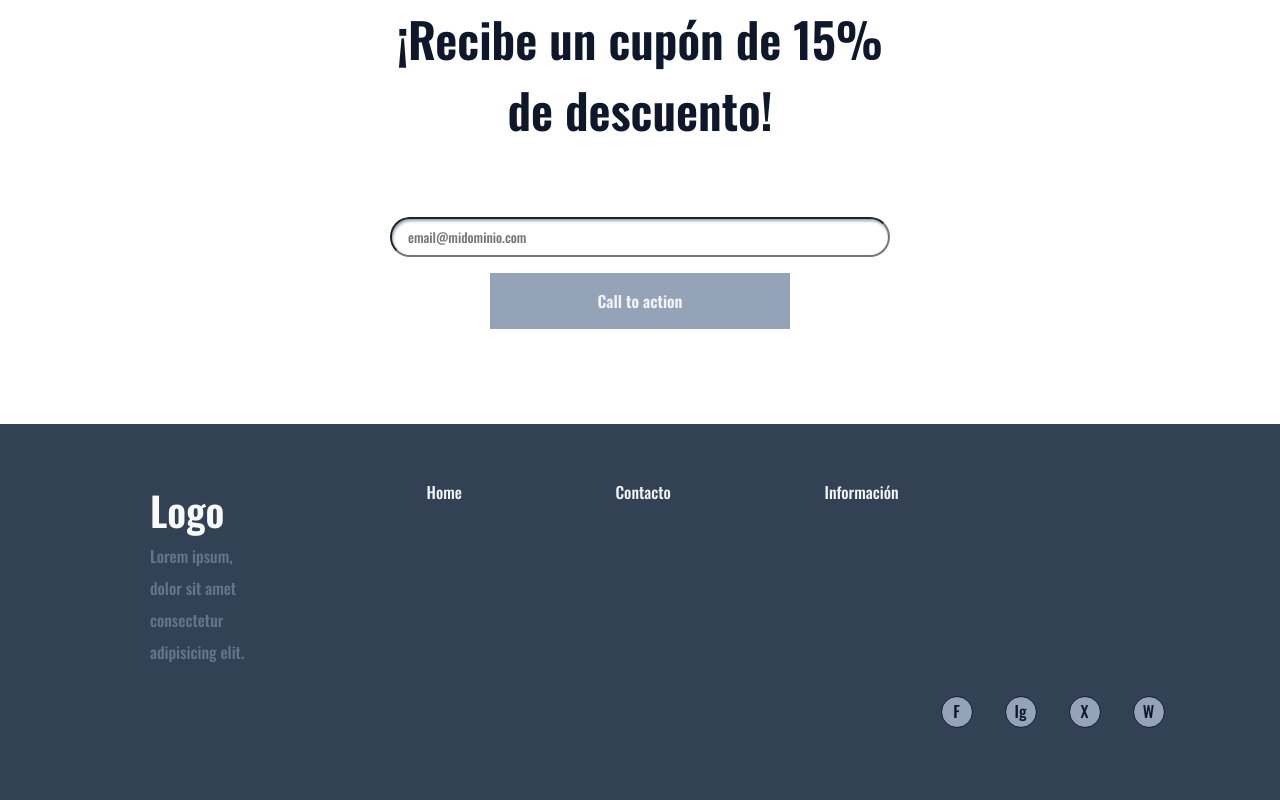
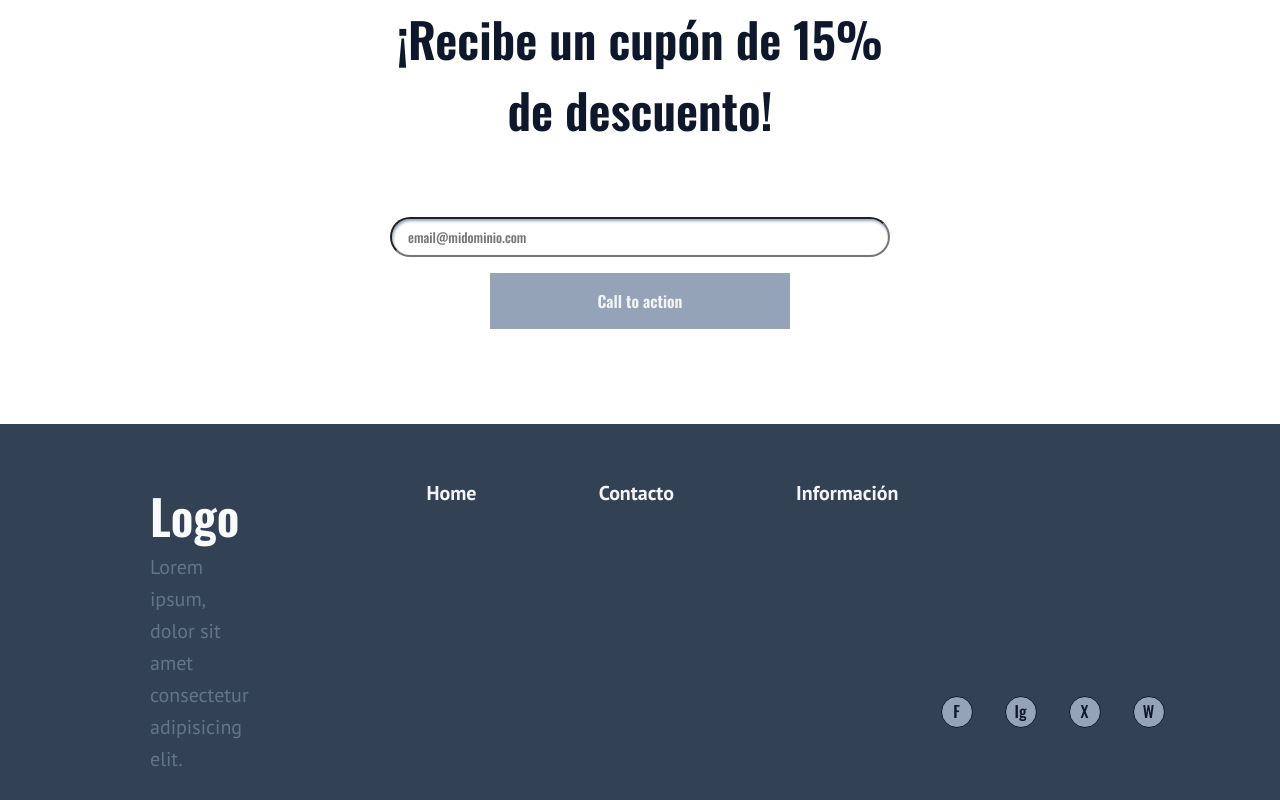
Before and after one commit to NeoTaller/neotaller.github.io, a React (Vite) app: page /#/detalle in a window 1280 px wide. Shown: the part 1724-2524 px from the top of the page. Built offline with nearby package versions, Linux system fonts and the light colour scheme; the HTML template or start-up script is replaced by a standard one.

Commit message:
estilos uikit en footer

```diff
--- a/src/App.css
+++ b/src/App.css
@@ -1,4 +1,5 @@
 :root{
+  /* Colores wireframe baja */
   --bg-50:  #f8fafc;
   --bg-100: #f1f5f9;
   --bg-200: #e2e8f0;
@@ -10,6 +11,12 @@
   --bg-800: #1e293b;
   --bg-900: #0f172a;
   --bg-950: #020617;
+  /* Colores UIKit */
+  --color1: #682196;
+  --color2: #f53e7f;
+  --color3: #C6E957;
+  --color4: #FFFFFF;
+  --color5: #000000;
 }
 
 * {
--- a/src/assets/components/Footer/index.tsx
+++ b/src/assets/components/Footer/index.tsx
@@ -4,14 +4,14 @@ export function Footer() {
   return(
     <footer>
     <div className='footer-info'>
-      <a className='logo' href="#">Logo</a>
-      <p>Lorem ipsum, dolor sit amet consectetur adipisicing elit.</p>
+      <a className='logo headline1' href="#">Logo</a>
+      <p className='text2'>Lorem ipsum, dolor sit amet consectetur adipisicing elit.</p>
     </div>
     <div className='footer-menu'>
       <ul>
-        <li><a href="#">Home</a></li>
-        <li><a href="#">Contacto</a></li>
-        <li><a href="#">Información</a></li>
+        <li><a className='text1' href="#">Home</a></li>
+        <li><a className='text1' href="#">Contacto</a></li>
+        <li><a className='text1' href="#">Información</a></li>
       </ul>
     </div>
     <div className='footer-social'>
```
